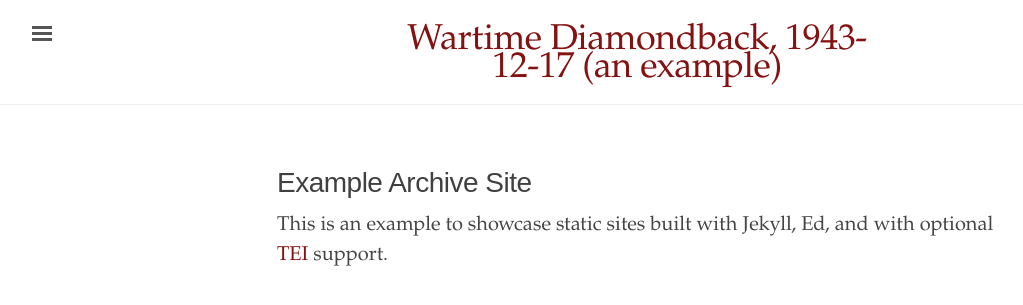
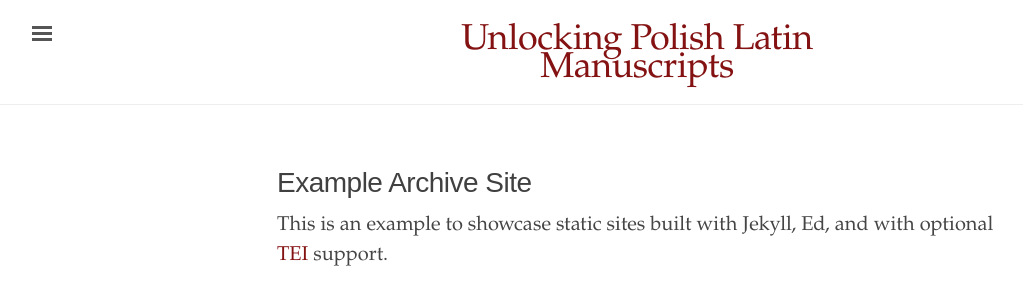
Before and after one commit to mjbaileyumd/polishlatinmanuscripts, a Jekyll site: the page built from _pages/index.md, in a window 1280 px wide. Shown: the top 305 px of the page, without its empty margins (3-1026 px from the left). Built offline with Jekyll 4.4.1, drawn with Linux system fonts in a browser that asks for light colours; part of the change alters nothing that is shown.

Commit message:
Update _config.yml

```diff
--- a/_config.yml
+++ b/_config.yml
@@ -12,13 +12,11 @@
 # You can create any custom variable you would like, and they will be accessible
 # in the templates via {{ site.myvariable }}.
 
-title: Wartime Diamondback, 1943-12-17 (an example)
-email: your-email@example.com
+title: Unlocking Polish Latin Manuscripts
+email: mjbailey@umd.edu
 description: >- # this means to ignore newlines until "baseurl:"
-  Write an awesome description for your new site here. You can edit this
-  line in _config.yml. It will appear in your document head meta (for
-  Google search results) and in your feed.xml site description.
-baseurl: "/wartime-diamondback" # the subpath of your site, e.g. /blog
+  This site was designed to help the interested reader of Latin manuscripts from Poland in the sixteenth and early seventeenth centuries.
+baseurl: "/polishlatinmanuscripts" # the subpath of your site, e.g. /blog
 url: "" # the base hostname & protocol for your site, e.g. http://example.com
 
 # Color scheme. Options: red, orange, magenta, cyan, blue, brown
```
